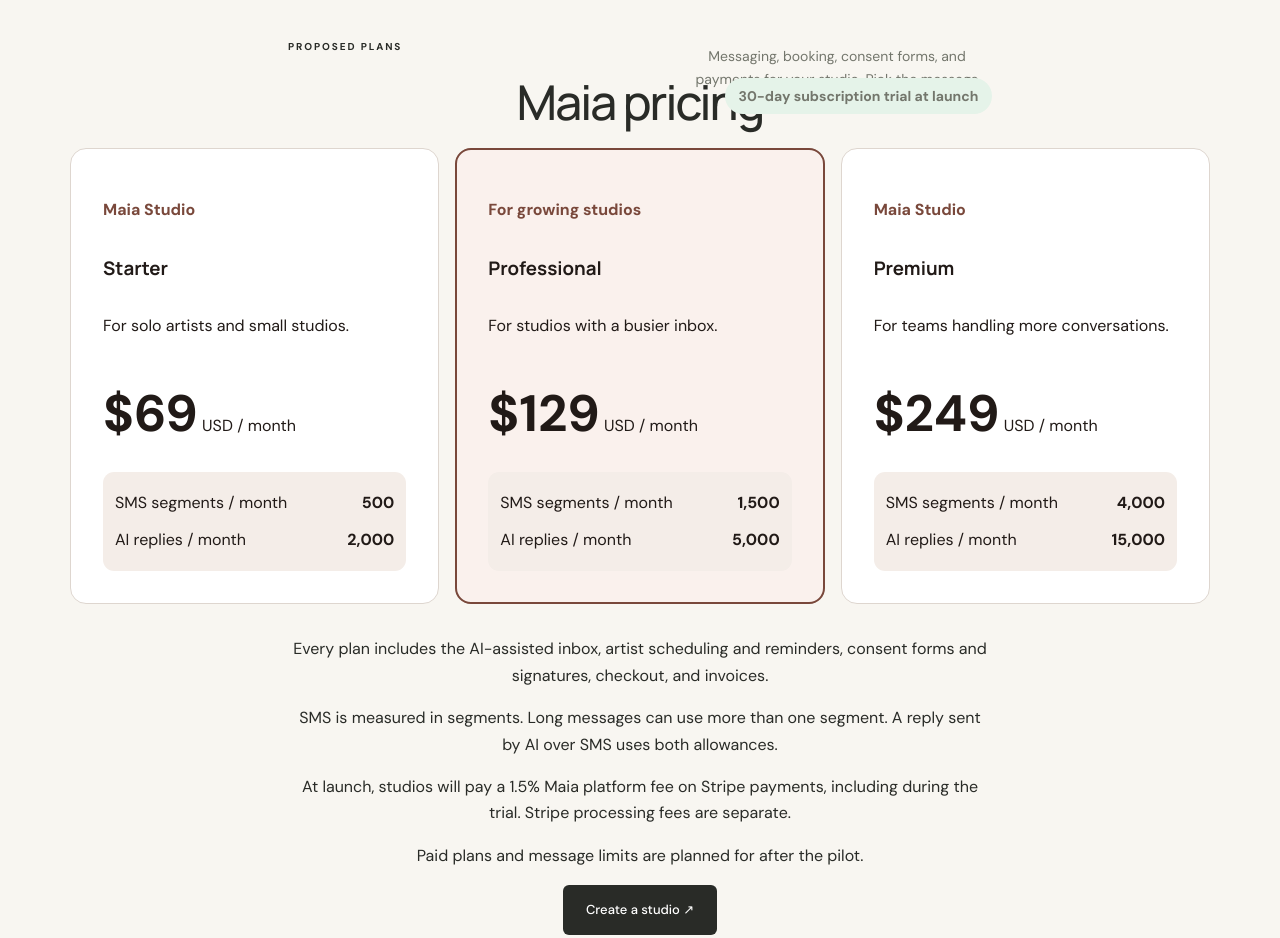
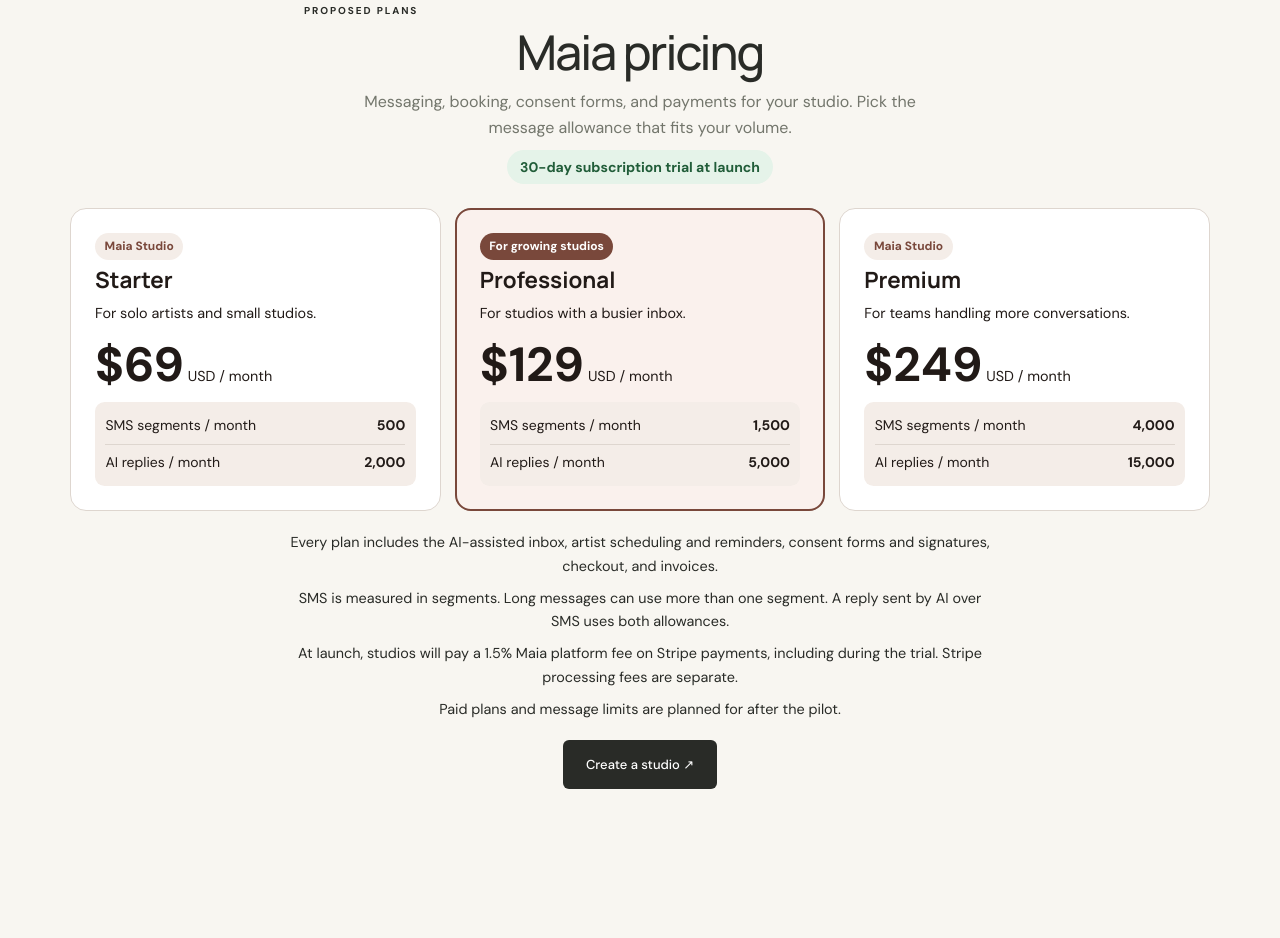
Before and after one commit to xglenng/maia-website, a plain HTML site: page index.html in a window 1280 px wide. Shown: the part 2841-3779 px from the top of the page. Drawn offline with Linux system fonts and the light colour scheme.

Commit message:
Refine Maia pricing card layout

```diff
--- a/dist/style.css
+++ b/dist/style.css
@@ -7,15 +7,77 @@
 .product-demo summary { cursor: pointer; font-weight: 700; }
 .product-demo .actions { margin-top: 1.5rem; }
 
-.studio-pricing .section-heading, .pricing-notes { margin-inline: auto; max-width: 44rem; text-align: center; }
-.trial-badge { display: inline-block; padding: .4rem .85rem; border-radius: 2rem; background: #e5f3e9; color: #215d39; font-weight: 700; }
-.plan-grid { display: grid; grid-template-columns: repeat(3, minmax(0, 1fr)); gap: 1rem; }
-.plan-card { display: flex; flex-direction: column; padding: clamp(1rem, 3vw, 2rem); border: 1px solid #ded6cf; border-radius: 1rem; background: #fff; color: #211a17; }
-.plan-card.plan-featured { outline: 2px solid #79483b; outline-offset: -2px; background: #faf1ed; }
-.plan-tag { color: #79483b; font-weight: 700; }
-.plan-price strong { font-size: clamp(2.3rem, 4vw, 3.4rem); }
-.plan-usage { margin: auto 0 0; padding: .75rem; border-radius: .7rem; background: #f4ede8; }
-.plan-usage div { display: flex; justify-content: space-between; gap: .5rem; padding: .35rem 0; }
+.studio-pricing {
+  padding-block: clamp(2rem, 5vw, 4rem);
+  scroll-margin-top: 1rem;
+}
+.studio-pricing .section-heading {
+  max-width: 42rem;
+  margin: 0 auto 1.5rem;
+  text-align: center;
+}
+.studio-pricing .section-heading h2 {
+  margin: .4rem 0 .6rem;
+  font-size: clamp(2rem, 4vw, 3rem);
+  line-height: 1.1;
+}
+.studio-pricing .section-heading > p {
+  position: static;
+  max-width: 36rem;
+  margin: .55rem auto 0;
+  font-size: 1rem;
+}
+.studio-pricing .section-heading > .trial-badge {
+  display: inline-block;
+  padding: .35rem .8rem;
+  border-radius: 2rem;
+  background: #e5f3e9;
+  color: #215d39;
+  font-size: .875rem;
+  font-weight: 700;
+}
+.plan-grid {
+  display: grid;
+  grid-template-columns: repeat(3, minmax(0, 1fr));
+  gap: .875rem;
+}
+.plan-card {
+  display: flex;
+  flex-direction: column;
+  gap: .55rem;
+  padding: clamp(1rem, 2.4vw, 1.5rem);
+  border: 1px solid #ded6cf;
+  border-radius: 1rem;
+  background: #fff;
+  color: #211a17;
+}
+.plan-card.plan-featured {
+  outline: 2px solid #79483b;
+  outline-offset: -2px;
+  background: #faf1ed;
+}
+.plan-card h3, .plan-card p { margin: 0; }
+.plan-card h3 { font-size: 1.4rem; }
+.plan-card p { font-size: .9rem; }
+.plan-card .plan-tag {
+  align-self: flex-start;
+  padding: .2rem .6rem;
+  border-radius: 2rem;
+  background: #f4ede8;
+  color: #79483b;
+  font-size: .75rem;
+  font-weight: 700;
+}
+.plan-featured .plan-tag { background: #79483b; color: #fff; }
+.plan-card .plan-price { margin-top: auto; padding-top: .45rem; }
+.plan-price strong { font-size: clamp(2rem, 4vw, 3rem); line-height: 1; }
+.plan-usage { margin: .25rem 0 0; padding: .35rem .65rem; border-radius: .6rem; background: #f4ede8; }
+.plan-usage div { display: flex; justify-content: space-between; gap: .5rem; padding: .4rem 0; font-size: .875rem; }
+.plan-usage div + div { border-top: 1px solid #ded6cf; }
 .plan-usage dd { margin: 0; font-weight: 700; }
-.pricing-notes { margin-top: 2rem; }
-@media (max-width: 800px) { .plan-grid { grid-template-columns: 1fr; } }
+.pricing-notes { margin: 1.25rem auto 0; max-width: 44rem; text-align: center; font-size: .9rem; }
+.pricing-notes p { margin: .5rem 0; }
+.pricing-notes .button { margin-top: .65rem; }
+@media (max-width: 740px) {
+  .plan-grid { grid-template-columns: minmax(0, 1fr); }
+}
```
